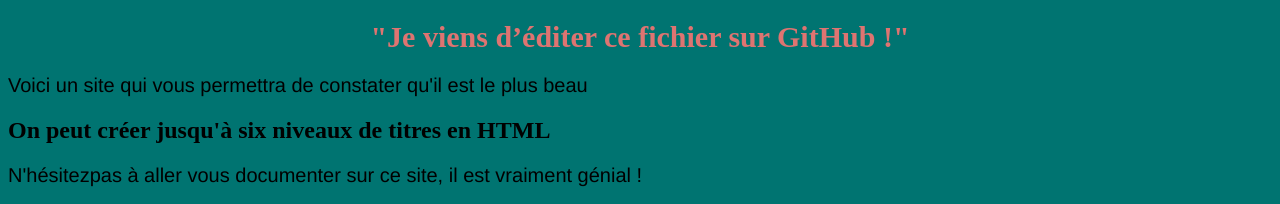
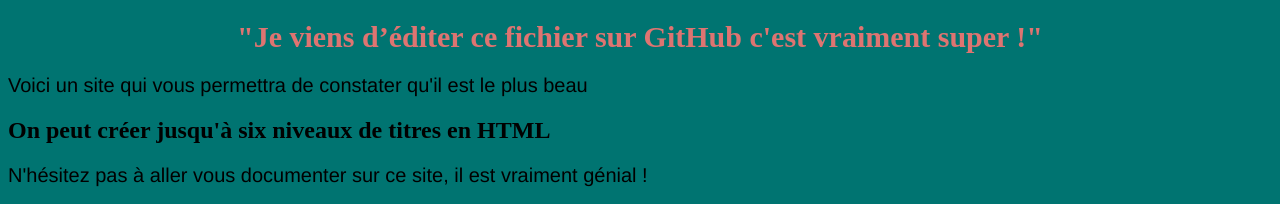
Before and after one commit to Vaaal31/exo-3, a plain HTML site: page index.html in a window 1280 px wide. Shown: the top 204 px of the page. Drawn offline with Linux system fonts and the light colour scheme; grey boxes are pictures that could not be loaded.

Commit message:
exo 3 modif

```diff
--- a/index.html
+++ b/index.html
@@ -7,10 +7,10 @@
 </head>
 
 <body>
-<h1>  "Je viens d’éditer ce fichier sur GitHub !" </h1>
+<h1>  "Je viens d’éditer ce fichier sur GitHub c'est vraiment super !" </h1>
 <p> Voici un site qui vous permettra de constater qu'il est le plus beau </p>
 <h2> On peut créer jusqu'à six niveaux de titres en HTML </h2>
-<p> N'hésitezpas à aller vous documenter sur ce site, il est vraiment génial ! </p>
+<p> N'hésitez pas à aller vous documenter sur ce site, il est vraiment génial ! </p>
 <a>https://www.allrugby.com/ </a>
 <img src="https://res.cloudinary.com/wildcodeschool/image/upload/c_fill,h_50/v1/static/irjoy97aq0eol8bf6959">
 </body>
```
